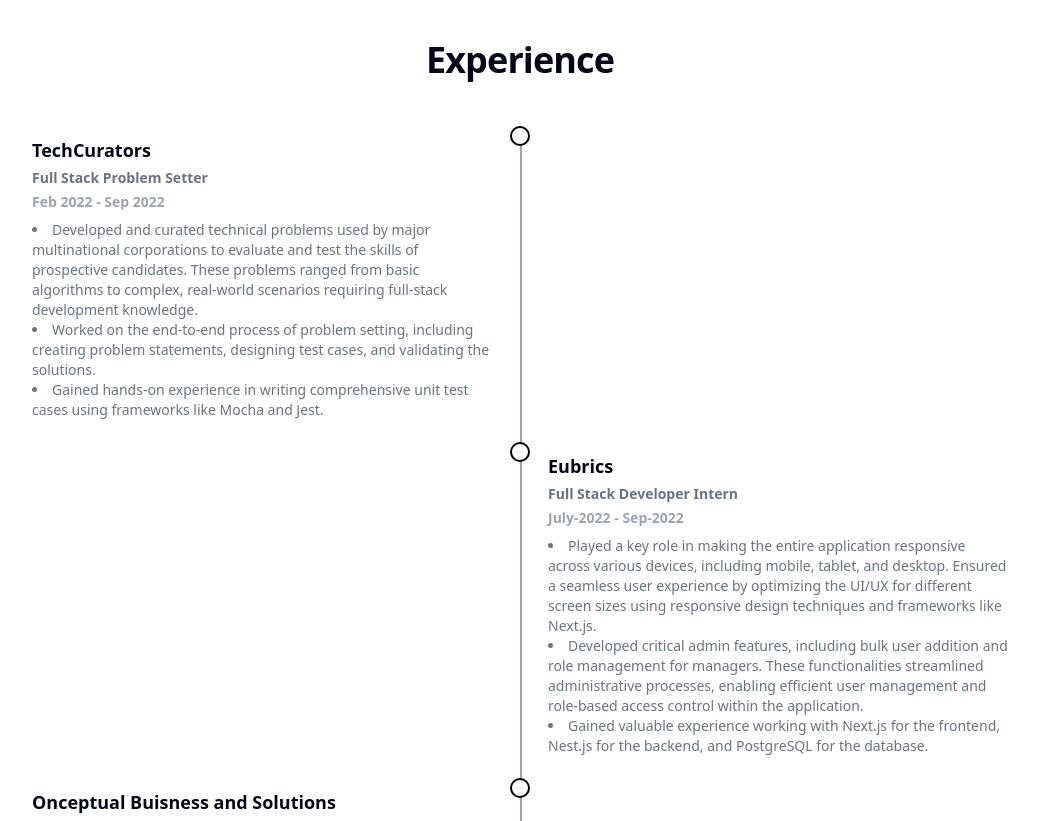
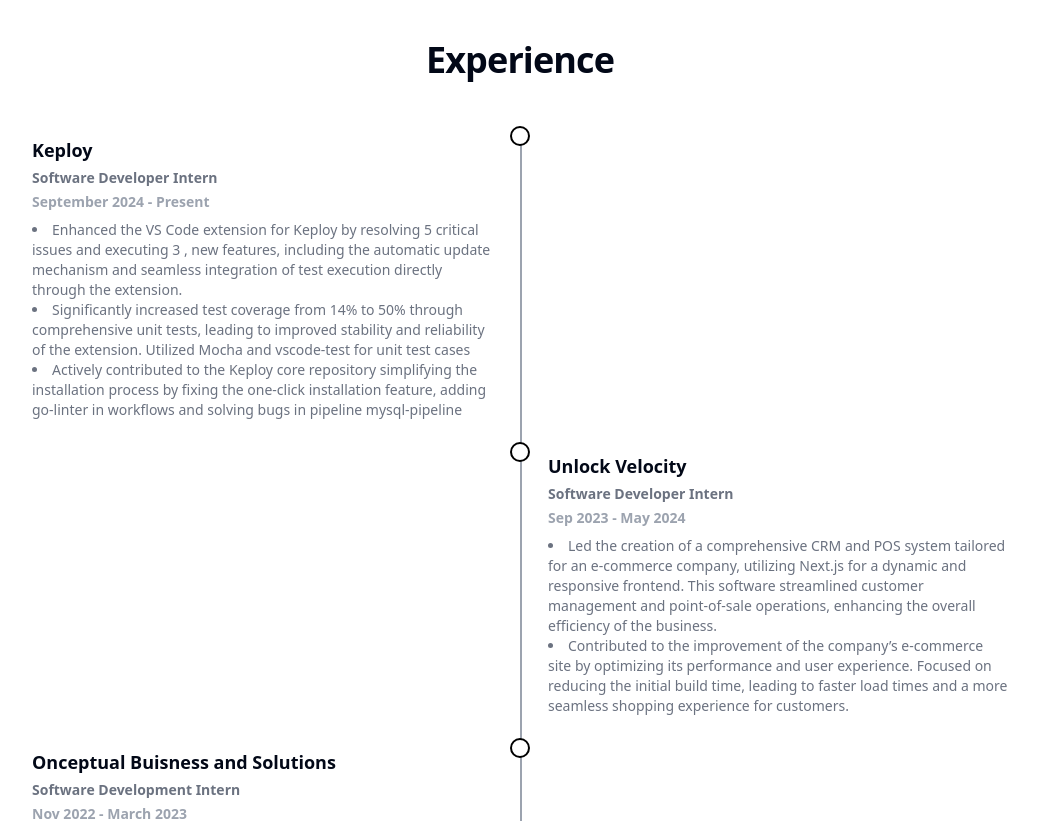
Before and after one commit to ayush3160/portfolio, a React (Vite) app: page / in a window 1280 px wide. Shown: the part 1180-2001 px from the top of the page, without its empty margins (120-1158 px from the left). Built offline with nearby package versions, Linux system fonts and the light colour scheme.

Commit message:
fix: removed chatbot and added new experience
Signed-off-by: Ayush Sharma <kshitij3160@gmail.com>

```diff
--- a/src/App.tsx
+++ b/src/App.tsx
@@ -1,5 +1,4 @@
 import Aboutme from "./components/Aboutme";
-import ChatBot from "./components/ChatBot";
 import Contact from "./components/Contact";
 import Experience from "./components/Experience";
 import Home from "./components/Home";
@@ -11,9 +10,6 @@
 const App = () => {
   return (
     <div className="px-10 py-3 main">
-      <div id="chatbot">
-        <ChatBot />
-      </div>
       <div id="home">
         <Home />
       </div>
--- a/src/components/ChatBot.tsx
+++ /dev/null
@@ -1,39 +0,0 @@
-import { useState } from "react";
-import { CiChat2 } from "react-icons/ci";
-import { FaX } from "react-icons/fa6";
-
-const ChatBot = () => {
-  const [chatOpen, setChatOpen] = useState(false);
-
-  return (
-    <>
-      {chatOpen && (
-        <div className="fixed bottom-20 right-5 z-50">
-          <div
-            id="chat-screen"
-            className="mt-3 w-80 h-96 bg-white rounded-lg shadow-lg"
-          >
-            <div className="p-4">Chat content here...</div>
-          </div>
-        </div>
-      )}
-      <div id="chat-container" className="fixed bottom-5 right-5 z-50">
-        <div
-          id="chat-icon"
-          className="cursor-pointer bg-black rounded-full p-3"
-          onClick={() => {
-            setChatOpen(!chatOpen);
-          }}
-        >
-          {chatOpen ? (
-            <FaX size={25} color="white" />
-          ) : (
-            <CiChat2 size={25} color="white" />
-          )}
-        </div>
-      </div>
-    </>
-  );
-};
-
-export default ChatBot;
--- a/src/components/Experience.tsx
+++ b/src/components/Experience.tsx
@@ -8,7 +8,7 @@
         </h1>
       <div className="flex flex-col items-center relative">
         <div className="absolute w-0.5 bg-gray-400 top-0 bottom-0 left-1/2"></div>
-        {experiences.map((experience, index) => (
+        {experiences.slice().reverse().map((experience, index) => (
           <div key={index} className={`relative w-full flex ${index % 2 === 0 ? 'justify-start text-left pr-6' : 'justify-end text-left pl-6'} mb-8 items`}>
             <div className="absolute -top-2.5 left-1/2 transform -translate-x-1/2 w-5 h-5 bg-white border-2 border-black dark:border-white rounded-full"></div>
             <div className="w-1/2 md:px-4">
--- a/src/data/index.ts
+++ b/src/data/index.ts
@@ -3,7 +3,6 @@
 // import OneMed from "@/assets/OneMed.jpg";
 // import CompileMe from "@/assets/CompileMe.webp";
 import DashBoard from "@/assets/Dashboard.jpg";
-// import ChatBot from "@/assets/ChatBot.jpg";
 // import Summarizer from "@/assets/Summarizer.webp";
 // import Messenger from "@/assets/Messenger.avif";
 
@@ -66,4 +65,14 @@
       "Contributed to the improvement of the company’s e-commerce site by optimizing its performance and user experience. Focused on reducing the initial build time, leading to faster load times and a more seamless shopping experience for customers.",
     ],
   },
+  {
+    company: "Keploy",
+    role: "Software Developer Intern",
+    timePeriod: "September 2024 - Present",
+    points: [
+      "Enhanced the VS Code extension for Keploy by resolving 5 critical issues and executing 3 , new features, including the automatic update mechanism and seamless integration of test execution directly through the extension.",
+      "Significantly increased test coverage from 14% to 50% through comprehensive unit tests, leading to improved stability and reliability of the extension. Utilized Mocha and vscode-test for unit test cases",
+      "Actively contributed to the Keploy core repository simplifying the installation process by fixing the one-click installation feature, adding go-linter in workflows and solving bugs in pipeline mysql-pipeline",
+    ],
+  }
 ];
```
